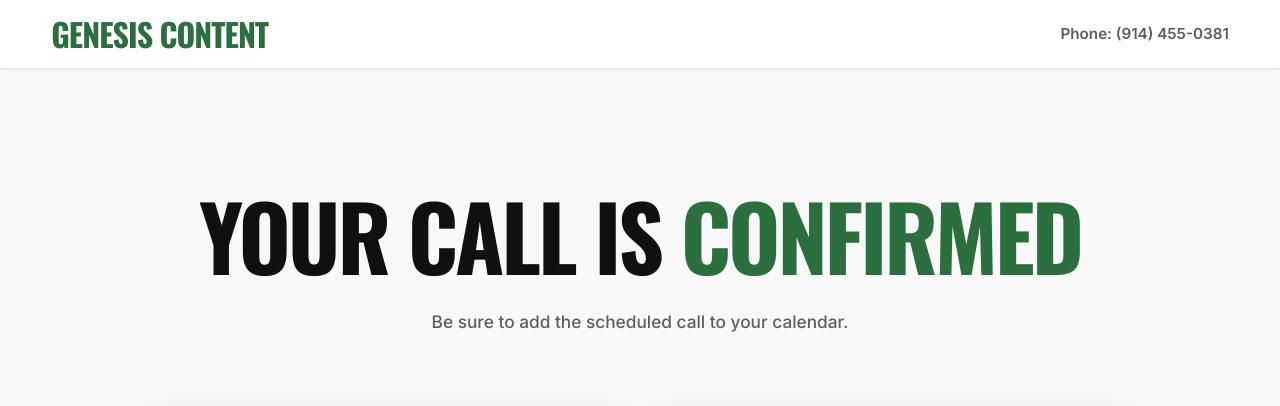
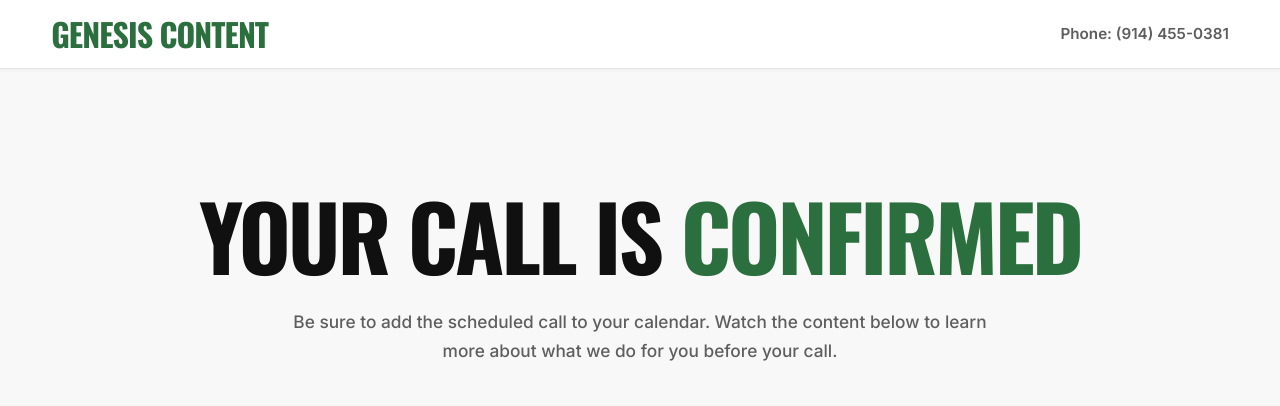
Before and after one commit to tdgeraldmcd/genesiswebsite, a plain HTML site: page confirm/index.html in a window 1280 px wide. Shown: the top 406 px of the page. Drawn offline with nearby package versions, Linux system fonts and the light colour scheme.

Commit message:
Update index.html

```diff
--- a/confirm/index.html
+++ b/confirm/index.html
@@ -70,7 +70,7 @@
         <article class="about-article thesis-article confirm-article" aria-labelledby="page-title">
           <div class="thesis-hero-copy">
             <h1 id="page-title">Your call is <span>confirmed</span></h1>
-            <p>Be sure to add the scheduled call to your calendar.</p>
+            <p>Be sure to add the scheduled call to your calendar. Watch the content below to learn more about what we do for you before your call.</p>
           </div>
 
           <section class="confirm-videos" aria-label="Videos to watch before your call">
```
